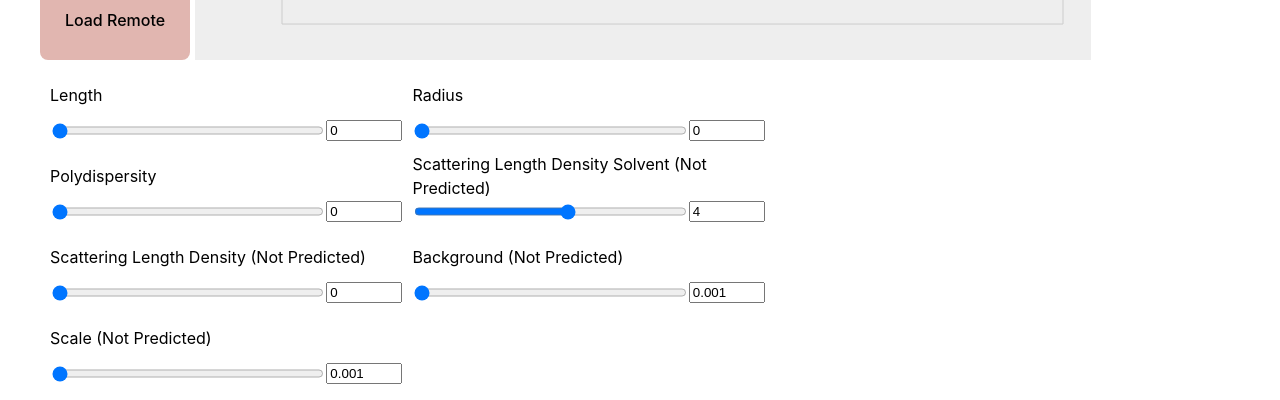
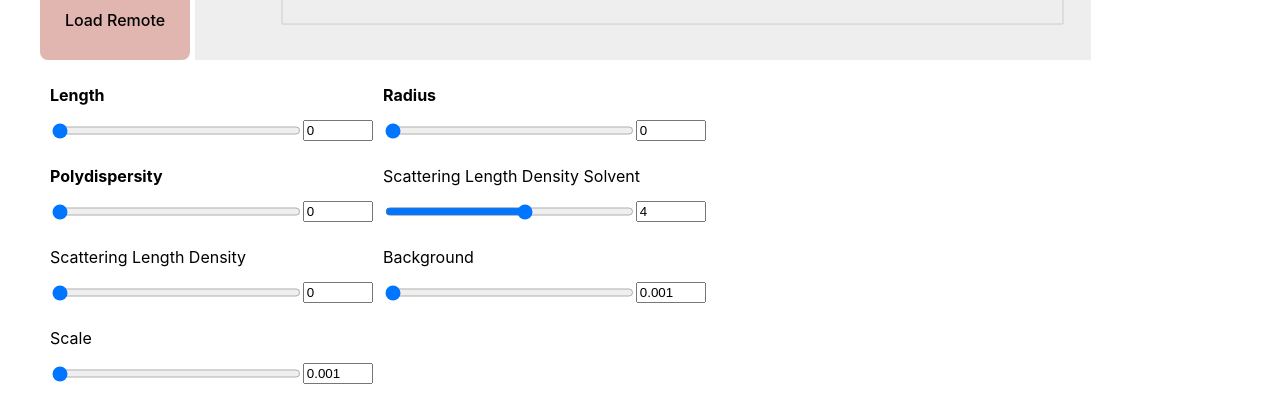
Before and after one commit to CSE-4939W-Team-2/SASGUI, a React (Vite) app in the folder SASGUI-Frontend/: page /disk in a window 1280 px wide. Shown: the part 482-882 px from the top of the page. Built offline with nearby package versions, Linux system fonts and the light colour scheme; no server answers.

Commit message:
slider changes

```diff
--- a/SASGUI-Frontend/src/atoms/coreShellCylinderTemplate.tsx
+++ b/SASGUI-Frontend/src/atoms/coreShellCylinderTemplate.tsx
@@ -44,62 +44,71 @@ export const coreShellCylinderSliders:sliderObj[] = [
         minVal: 0,
         maxVal: 1600,
         step: 0.1,
-        atomic: coreShellCylinderLength
+        atomic: coreShellCylinderLength,
+        predicted: true
     },
     {
         label: "Thickness",
         minVal: 0,
         maxVal: 500,
         step: 0.1,
-        atomic: coreShellCylinderThickness
+        atomic: coreShellCylinderThickness,
+        predicted: true
     },
     {
         label: "Radius",
         minVal: 0,
         maxVal: 800,
         step: 0.1,
-        atomic: coreShellCylinderRadius
+        atomic: coreShellCylinderRadius,
+        predicted: true
     },
     {
         label: "Polydispersity",
         minVal: 0,
         maxVal: 1,
         step: 0.01,
-        atomic: coreShellCylinderPolydispersity
+        atomic: coreShellCylinderPolydispersity,
+        predicted: true
     },
     {
-        label: "Scattering Length Density Solvent (Not Predicted)",
+        label: "Scattering Length Density Solvent",
         minVal: -30,
         maxVal: 30,
         step: 0.1,
-        atomic: coreShellCylinderScatteringLengthSolvent
+        atomic: coreShellCylinderScatteringLengthSolvent,
+        predicted: false
     },
     {
-        label: "Scattering Length Density Shell (Not Predicted)",
+        label: "Scattering Length Density Shell",
         minVal: -30,
         maxVal: 30,
         step: 0.1,
-        atomic: coreShellCylinderScatteringLengthShell
+        atomic: coreShellCylinderScatteringLengthShell,
+        predicted: false
     },
     {
-        label: "Scattering Length Density Core (Not Predicted)",
+        label: "Scattering Length Density Core",
         minVal: -30,
         maxVal: 30,
         step: 0.1,
-        atomic: coreShellCylinderScatteringLengthCore
+        atomic: coreShellCylinderScatteringLengthCore,
+        predicted: false
     },
     {
-        label: "Background (Not Predicted)",
+        label: "Background",
         minVal: 0.001,
         maxVal: 100,
         step: 0.001,
-        atomic: coreShellCylinderBackground
+        atomic: coreShellCylinderBackground,
+        predicted: false
     },
     {
-        label: "Scale (Not Predicted)",
+        label: "Scale",
         minVal: 0.001,
         maxVal: 100,
         step: 0.001,
-        atomic: coreShellCylinderScale
+        atomic: coreShellCylinderScale,
+        predicted: false
     }
 ]
--- a/SASGUI-Frontend/src/atoms/coreShellDiskTemplate.tsx
+++ b/SASGUI-Frontend/src/atoms/coreShellDiskTemplate.tsx
@@ -44,62 +44,71 @@ export const coreShellDiskSliders:sliderObj[] = [
         minVal: 0,
         maxVal: 1600,
         step: 0.1,
-        atomic: coreShellDiskLength
+        atomic: coreShellDiskLength,
+        predicted: true
     },
     {
         label: "Thickness",
         minVal: 0,
         maxVal: 500,
         step: 0.1,
-        atomic: coreShellDiskThickness
+        atomic: coreShellDiskThickness,
+        predicted: true
     },
     {
         label: "Radius",
         minVal: 0,
         maxVal: 800,
         step: 0.1,
-        atomic: coreShellDiskRadius
+        atomic: coreShellDiskRadius,
+        predicted: true
     },
     {
         label: "Polydispersity",
         minVal: 0,
         maxVal: 1,
         step: 0.01,
-        atomic: coreShellDiskPolydispersity
+        atomic: coreShellDiskPolydispersity,
+        predicted: true
     },
     {
-        label: "Scattering Length Density Solvent (Not Predicted)",
+        label: "Scattering Length Density Solvent",
         minVal: -30,
         maxVal: 30,
         step: 0.1,
-        atomic: coreShellDiskScatteringLengthSolvent
+        atomic: coreShellDiskScatteringLengthSolvent,
+        predicted: false
     },
     {
-        label: "Scattering Length Density Shell (Not Predicted)",
+        label: "Scattering Length Density Shell",
         minVal: -30,
         maxVal: 30,
         step: 0.1,
-        atomic: coreShellDiskScatteringLengthShell
+        atomic: coreShellDiskScatteringLengthShell,
+        predicted: false
     },
     {
-        label: "Scattering Length Density Core (Not Predicted)",
+        label: "Scattering Length Density Core",
         minVal: -30,
         maxVal: 30,
         step: 0.1,
-        atomic: coreShellDiskScatteringLengthCore
+        atomic: coreShellDiskScatteringLengthCore,
+        predicted: false
     },
     {
-        label: "Background (Not Predicted)",
+        label: "Background",
         minVal: 0.001,
         maxVal: 100,
         step: 0.001,
-        atomic: coreShellDiskBackground
+        atomic: coreShellDiskBackground,
+        predicted: false
     },
     {
-        label: "Scale (Not Predicted)",
+        label: "Scale",
         minVal: 0.001,
         maxVal: 100,
         step: 0.001,
-        atomic: coreShellDiskScale
+        atomic: coreShellDiskScale,
+        predicted: false
     }
 ]
--- a/SASGUI-Frontend/src/atoms/coreShellSphereTemplate.tsx
+++ b/SASGUI-Frontend/src/atoms/coreShellSphereTemplate.tsx
@@ -40,55 +40,63 @@ export const coreShellSphereSliders:sliderObj[] = [
         minVal: 0,
         maxVal: 500,
         step: 0.1,
-        atomic: coreShellSphereThickness
+        atomic: coreShellSphereThickness,
+        predicted: true
     },
     {
         label: "Radius",
         minVal: 0,
         maxVal: 800,
         step: 0.1,
-        atomic: coreShellSphereRadius
+        atomic: coreShellSphereRadius,
+        predicted: true
     },
     {
         label: "Polydispersity",
         minVal: 0,
         maxVal: 1,
         step: 0.01,
-        atomic: coreShellSpherePolydispersity
+        atomic: coreShellSpherePolydispersity,
+        predicted: true
     },
     {
-        label: "Scattering Length Density Solvent (Not Predicted)",
+        label: "Scattering Length Density Solvent",
         minVal: -30,
         maxVal: 30,
         step: 0.1,
-        atomic: coreShellSphereScatteringLengthSolvent
+        atomic: coreShellSphereScatteringLengthSolvent,
+        predicted: false
     },
     {
-        label: "Scattering Length Density Shell (Not Predicted)",
+        label: "Scattering Length Density Shell",
         minVal: -30,
         maxVal: 100,
         step: 0.1,
-        atomic: coreShellSphereScatteringLengthShell
+        atomic: coreShellSphereScatteringLengthShell,
+        predicted: false
     },
     {
-        label: "Scattering Length Density Core (Not Predicted)",
+        label: "Scattering Length Density Core",
         minVal: -30,
         maxVal: 30,
         step: 0.1,
-        atomic: coreShellSphereScatteringLengthCore
+        atomic: coreShellSphereScatteringLengthCore,
+        predicted: false
     },
     {
-        label: "Background (Not Predicted)",
+        label: "Background",
         minVal: 0.001,
         maxVal: 100,
         step: 0.001,
-        atomic: coreShellSphereBackground
+        atomic: coreShellSphereBackground,
+        predicted: false
     },
     {
-        label: "Scale (Not Predicted)",
+        label: "Scale",
         minVal: 0.001,
         maxVal: 100,
         step: 0.001,
-        atomic: coreShellSphereScale
+        atomic: coreShellSphereScale,
+        predicted: false
     }
 ]
--- a/SASGUI-Frontend/src/atoms/cylinderTemplate.tsx
+++ b/SASGUI-Frontend/src/atoms/cylinderTemplate.tsx
@@ -36,48 +36,55 @@ export const cylinderSliders:sliderObj[] = [
         minVal: 0,
         maxVal: 1600,
         step: 0.1,
-        atomic: cylinderLength
+        atomic: cylinderLength,
+        predicted: true
     },
     {
         label: "Radius",
         minVal: 0,
         maxVal: 800,
         step: 0.1,
-        atomic: cylinderRadius
+        atomic: cylinderRadius,
+        predicted: true
     },
     {
         label: "Polydispersity",
         minVal: 0,
         maxVal: 1,
         step: 0.01,
-        atomic: cylinderPolydispersity
+        atomic: cylinderPolydispersity,
+        predicted: true
     },
     {
-        label: "Scattering Length Density Solvent (Not Predicted)",
+        label: "Scattering Length Density Solvent",
         minVal: -30,
         maxVal: 30,
         step: 0.1,
-        atomic: cylinderScatteringLengthSolvent
+        atomic: cylinderScatteringLengthSolvent,
+        predicted: false
     },
     {
-        label: "Scattering Length Density (Not Predicted)",
+        label: "Scattering Length Density",
         minVal: 0,
         maxVal: 30,
         step: 0.1,
-        atomic: cylinderScatteringLengthDensity
+        atomic: cylinderScatteringLengthDensity,
+        predicted: false
     },
     {
-        label: "Background (Not Predicted)",
+        label: "Background",
         minVal: 0.001,
         maxVal: 100,
         step: 0.001,
-        atomic: cylinderBackground
+        atomic: cylinderBackground,
+        predicted: false
     },
     {
-        label: "Scale (Not Predicted)",
+        label: "Scale",
         minVal: 0.001,
         maxVal: 100,
         step: 0.001,
-        atomic: cylinderScale
+        atomic: cylinderScale,
+        predicted: false
     }
 ]
--- a/SASGUI-Frontend/src/atoms/diskTemplate.tsx
+++ b/SASGUI-Frontend/src/atoms/diskTemplate.tsx
@@ -36,48 +36,55 @@ export const diskSliders:sliderObj[] = [
         minVal: 0,
         maxVal: 1600,
         step: 0.1,
-        atomic: diskLength
+        atomic: diskLength,
+        predicted: true
     },
     {
         label: "Radius",
         minVal: 0,
         maxVal: 800,
         step: 0.1,
-        atomic: diskRadius
+        atomic: diskRadius,
+        predicted: true
     },
     {
         label: "Polydispersity",
         minVal: 0,
         maxVal: 1,
         step: 0.01,
-        atomic: diskPolydispersity
+        atomic: diskPolydispersity,
+        predicted: true
     },
     {
-        label: "Scattering Length Density Solvent (Not Predicted)",
+        label: "Scattering Length Density Solvent",
         minVal: -30,
         maxVal: 30,
         step: 0.1,
-        atomic: diskScatteringLengthSolvent
+        atomic: diskScatteringLengthSolvent,
+        predicted: false
     },
     {
-        label: "Scattering Length Density (Not Predicted)",
+        label: "Scattering Length Density",
         minVal: 0,
         maxVal: 30,
         step: 0.1,
-        atomic: diskScatteringLengthDensity
+        atomic: diskScatteringLengthDensity,
+        predicted: false
     },
     {
-        label: "Background (Not Predicted)",
+        label: "Background",
         minVal: 0.001,
         maxVal: 100,
         step: 0.001,
-        atomic: diskBackground
+        atomic: diskBackground,
+        predicted: false
     },
     {
-        label: "Scale (Not Predicted)",
+        label: "Scale",
         minVal: 0.001,
         maxVal: 100,
         step: 0.001,
-        atomic: diskScale
+        atomic: diskScale,
+        predicted: false
     }
 ]
--- a/SASGUI-Frontend/src/atoms/sphereTemplate.tsx
+++ b/SASGUI-Frontend/src/atoms/sphereTemplate.tsx
@@ -32,41 +32,47 @@ export const sphereSliders:sliderObj[] = [
         minVal: 0,
         maxVal: 800,
         step: 0.1,
-        atomic: sphereRadius
+        atomic: sphereRadius,
+        predicted: true
     },
     {
         label: "Polydispersity",
         minVal: 0,
         maxVal: 1,
         step: 0.01,
-        atomic: spherePolydispersity
+        atomic: spherePolydispersity,
+        predicted: true
     },
     {
-        label: "Scattering Length Density Solvent (Not Predicted)",
+        label: "Scattering Length Density Solvent",
         minVal: -30,
         maxVal: 30,
         step: 0.1,
-        atomic: sphereScatteringLengthSolvent
+        atomic: sphereScatteringLengthSolvent,
+        predicted: false
     },
     {
-        label: "Scattering Length Density (Not Predicted)",
+        label: "Scattering Length Density",
         minVal: 0,
         maxVal: 30,
         step: 0.1,
-        atomic: sphereScatteringLengthDensity
+        atomic: sphereScatteringLengthDensity,
+        predicted: false
     },
     {
-        label: "Background (Not Predicted)",
+        label: "Background",
         minVal: 0.001,
         maxVal: 100,
         step: 0.001,
-        atomic: sphereBackground
+        atomic: sphereBackground,
+        predicted: false
     },
     {
-        label: "Scale (Not Predicted)",
+        label: "Scale",
         minVal: 0.001,
         maxVal: 100,
         step: 0.001,
-        atomic: sphereScale
+        atomic: sphereScale,
+        predicted: false
     }
 ]
--- a/SASGUI-Frontend/src/components/Charter.tsx
+++ b/SASGUI-Frontend/src/components/Charter.tsx
@@ -184,7 +184,7 @@ export default function Charter(){
                 allowDataOverflow
                 domain={[left, right]}
                 type="number"
-                label={"q"}
+                label={"q (Å)"}
                 dataKey={"q"}
                 tick={<CustomizedAxisTick/>}
                 scale="log"
--- a/SASGUI-Frontend/src/components/Page.tsx
+++ b/SASGUI-Frontend/src/components/Page.tsx
@@ -18,7 +18,8 @@ export interface sliderObj {
     minVal: number,
     maxVal: number,
     step: number,
-    atomic: RecoilState<number>
+    atomic: RecoilState<number>,
+    predicted: boolean
 }
 interface Props {
     sliderArray:sliderObj[],
@@ -59,7 +60,7 @@ export default function Page(props:Props){
                 {props.sliderArray.map((sliderFields:sliderObj, i)=> {
                     return(
                         <ParameterSlider key={i} label={sliderFields.label} minVal={sliderFields.minVal} maxVal={sliderFields.maxVal}
-                        step={sliderFields.step} atomic={sliderFields.atomic}/>
+                        step={sliderFields.step} atomic={sliderFields.atomic} predicted={sliderFields.predicted}/>
                     )
                 })}
             </div>
--- a/SASGUI-Frontend/src/components/ParameterSlider.tsx
+++ b/SASGUI-Frontend/src/components/ParameterSlider.tsx
@@ -7,7 +7,8 @@ interface Props {
     minVal: number,
     maxVal: number,
     step: number,
-    atomic: RecoilState<number>
+    atomic: RecoilState<number>,
+    predicted: boolean
 }
 export default function ParameterSlider(props:Props){
     const [recValue, setRecValue] = useRecoilState(props.atomic);//Get the atom of state for the slider
@@ -53,7 +54,7 @@ export default function ParameterSlider(props:Props){
     }
     return(
         <div style={{display:"flex", flexDirection:"column", justifyContent:"center", textAlign:"left"}}>
-            <div style={{display:"flex", flexDirection:"column", height:"50px", justifyContent:"center"}}>
+            <div style={{display:"flex", flexDirection:"column", height:"50px", justifyContent:"center", fontWeight:props.predicted? "bold" : "normal"}}>
                 <label>{props.label}</label>
             </div>
             <div style={{display:"flex", flexDirection:"row"}}>
--- a/SASGUI-Frontend/src/components/wrapper.tsx
+++ b/SASGUI-Frontend/src/components/wrapper.tsx
@@ -75,7 +75,7 @@ export default function Wrapper() {
         }
         //Send off the data
         if(data!==null){
-            fetch('http://localhost:5000/simulate_graph',{
+            fetch('http://sasgui.cse.uconn.edu:5000/simulate_graph',{
                 method: 'POST',
                 mode:'cors',//For CORSs
                 body: JSON.stringify(data),
```
